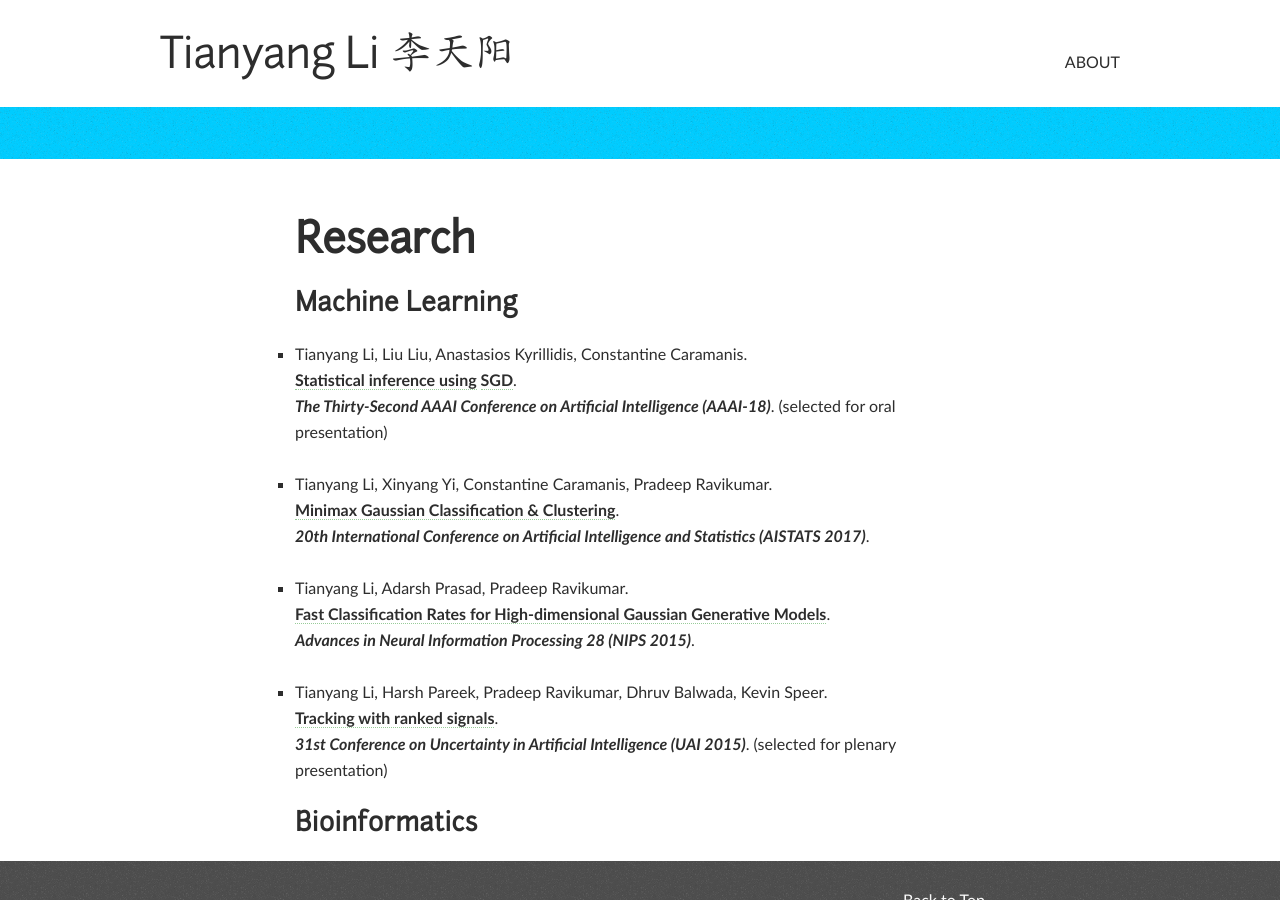
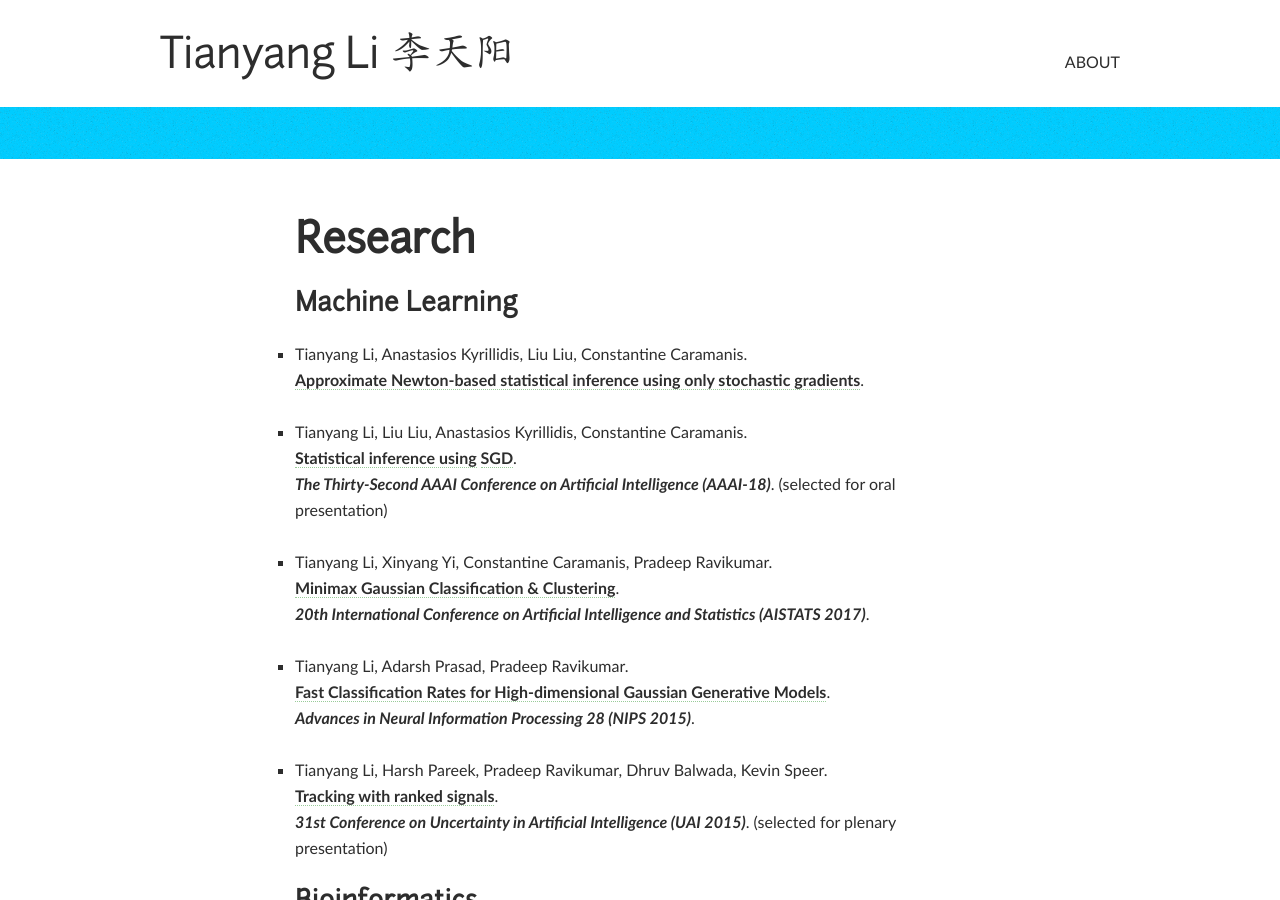
Before and after one commit to li-tianyang/li-tianyang.github.com, a Jekyll site: the page built from research/index.md, in a window 1280 px wide and 900 px high. Built offline with Jekyll 4.4.1, drawn with Linux system fonts in a browser that asks for light colours.

Commit message:
updated research

```diff
--- a/research/index.md
+++ b/research/index.md
@@ -9,6 +9,8 @@ description: ""
 
 ### [Machine Learning](./)
 
+* Tianyang Li, Anastasios Kyrillidis, Liu Liu, Constantine Caramanis. <br> **[Approximate Newton-based statistical inference using only stochastic gradients](https://arxiv.org/abs/1805.08920)**. <br>
+
 * Tianyang Li, Liu Liu, Anastasios Kyrillidis, Constantine Caramanis. <br> **[Statistical inference using](./papers/aaai-2018-sgd-statistical-inference.pdf) [SGD](https://arxiv.org/abs/1705.07477)**. <br> *The Thirty-Second AAAI Conference on Artificial Intelligence (AAAI-18)*. (selected for oral presentation)
 
 * Tianyang Li, Xinyang Yi, Constantine Caramanis, Pradeep Ravikumar. <br> **[Minimax Gaussian Classification & Clustering](./papers/aistats-2017-minimax-gaussian-classification-clustering.pdf)**. <br> *20th International Conference on Artificial Intelligence and Statistics (AISTATS 2017)*.
```
